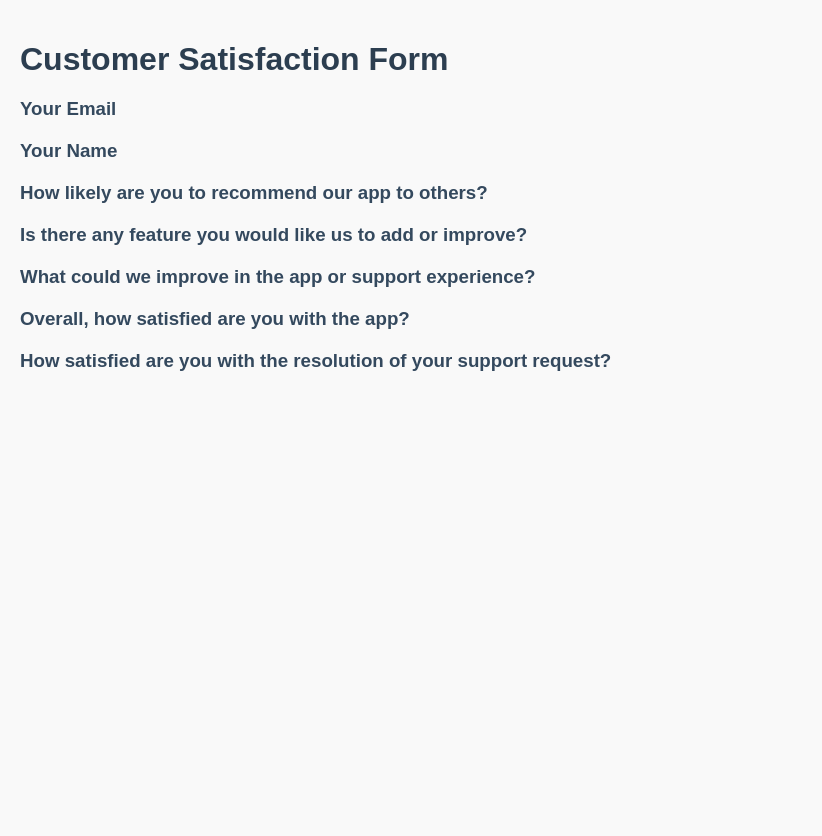
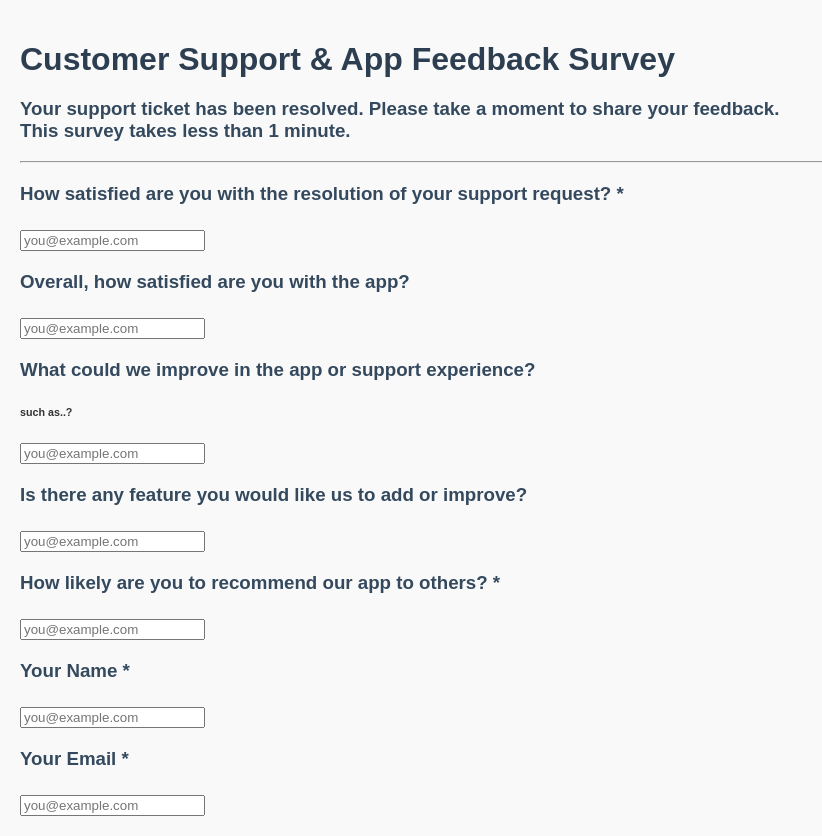
Before and after one commit to fancycode17/Customer-Satisfaction-Form, a Django app: page / in a window 1280 px wide. Shown: the whole page, without its empty margins (0-822 px from the left). Before the commit the page ends 371 px from the top, so only its background shows below. Run offline with Django 5.2, Linux system fonts and the light colour scheme; data comes from the database, SQL or seed files in the repository; both versions use the stored data as it was after the commit.

Commit message:
fixed Options display_order auto increment, started making customer satisfaction form page with automatic listing of Questions and red * for required questions, made custom tag for email type (need to do the same for other types)

```diff
--- a/customer_satisfaction_form/response/models.py
+++ b/customer_satisfaction_form/response/models.py
@@ -39,7 +39,7 @@
         # Only auto-assign if display_order wasn't set manually
         if self.display_order is None: #if display_order hasn't been manually set:
             #find the maximum value of display_order in the table
-            last_order = Question.objects.aggregate(models.Max("display_order"))["display_order__max"]
+            last_order = Option.objects.aggregate(models.Max("display_order"))["display_order__max"]
             self.display_order = (last_order or 0) + 1 #add one to the current max display_order (or 0 if it is the first row)
         super().save(*args, **kwargs) #call the default save() function to apply changes
 
--- a/customer_satisfaction_form/response/static/main.css
+++ b/customer_satisfaction_form/response/static/main.css
@@ -50,3 +50,7 @@
     margin-bottom: 20px;
     box-shadow: 0 2px 4px rgba(0,0,0,0.05);
 }
+
+.required {
+    color: red
+}
--- a/customer_satisfaction_form/response/templates/main.html
+++ b/customer_satisfaction_form/response/templates/main.html
@@ -1,16 +1,28 @@
 {% extends "master.html" %}
+{% load custom_tags %}
 
 {% block title %}
     Customer Satisfaction Form
 {% endblock %}
 
 {% block content %}
-    <h1>Customer Satisfaction Form</h1>
-
-    {% for x in questions %}
-        <h3>{{ x.text }}</h3>
-    {% empty %}
-        <h3>No questions</h3>
-    {% endfor %}
+    <h1>Customer Support & App Feedback Survey</h1>
+    <h3>Your support ticket has been resolved. Please take a moment to share your feedback.
+        <br>This survey takes less than 1 minute.</h3>
+    <hr>
+    <form method="post">
+        {% for x in questions %}
+            {% if x.is_required %}
+                <h3>{{ x.text }}
+                    <span class="required">*</span></h3>
+            {% else %}
+                <h3>{{ x.text }}</h3>
+            {% endif %}
+            <h6>{{ x.help_text }}</h6>
+            {% email_input %}
+        {% empty %}
+            <h3>No questions</h3>
+        {% endfor %}
+    </form>
 
 {% endblock %}
--- a/customer_satisfaction_form/response/templates/master.html
+++ b/customer_satisfaction_form/response/templates/master.html
@@ -4,7 +4,7 @@
 <html>
 <head>
     <title>{% block title %}{% endblock %}</title>
-    <link rel="stylesheet" href="{% static 'global.css' %}">
+    <link rel="stylesheet" href="{% static 'main.css' %}">
 </head>
 <body>
     {% block content %}{% endblock %}
--- /dev/null
+++ b/customer_satisfaction_form/response/templatetags/custom_tags.py
@@ -0,0 +1,11 @@
+from django import template
+from django.utils.safestring import mark_safe
+
+register = template.Library()
+
+@register.simple_tag
+def email_input(required=True): #<label for="email">{{ x.text }}</label>
+    if required:
+        return mark_safe('<input type="email" id="email" name="email" placeholder="you@example.com" required>')
+    else:
+        return mark_safe('<input type="email" id="email" name="email" placeholder="you@example.com">')
--- a/customer_satisfaction_form/response/views.py
+++ b/customer_satisfaction_form/response/views.py
@@ -19,7 +19,7 @@
     return HttpResponse(template.render(context, request))
 
 def main(request):
-    questions = Question.objects.all().order_by('-display_order').values()
+    questions = Question.objects.filter(is_active=True).order_by('display_order').values()
     template = loader.get_template('main.html')
     context = {
             'questions': questions,
```
Also changed, not shown: customer_satisfaction_form/db.sqlite3, customer_satisfaction_form/response/templatetags/__init__.py (added).
